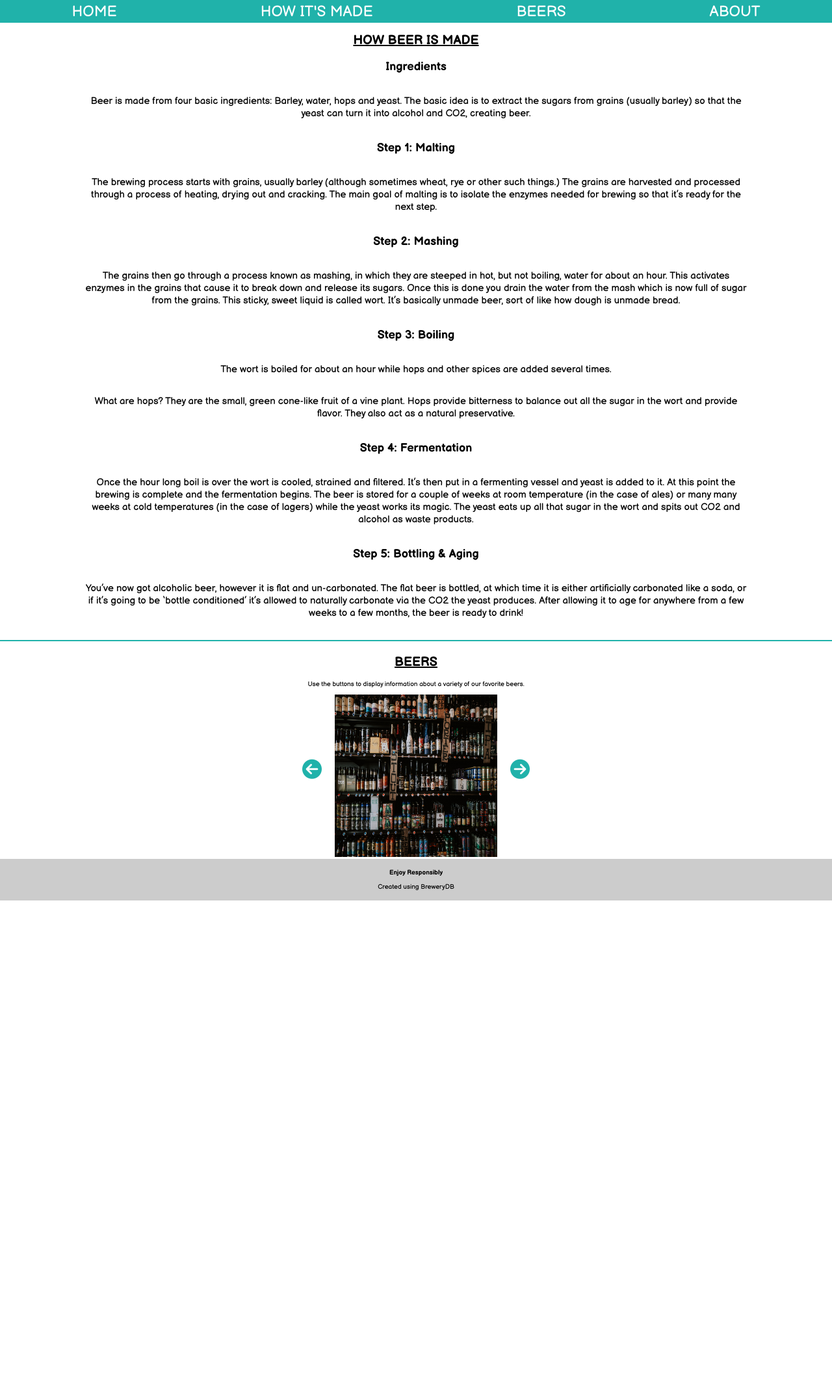
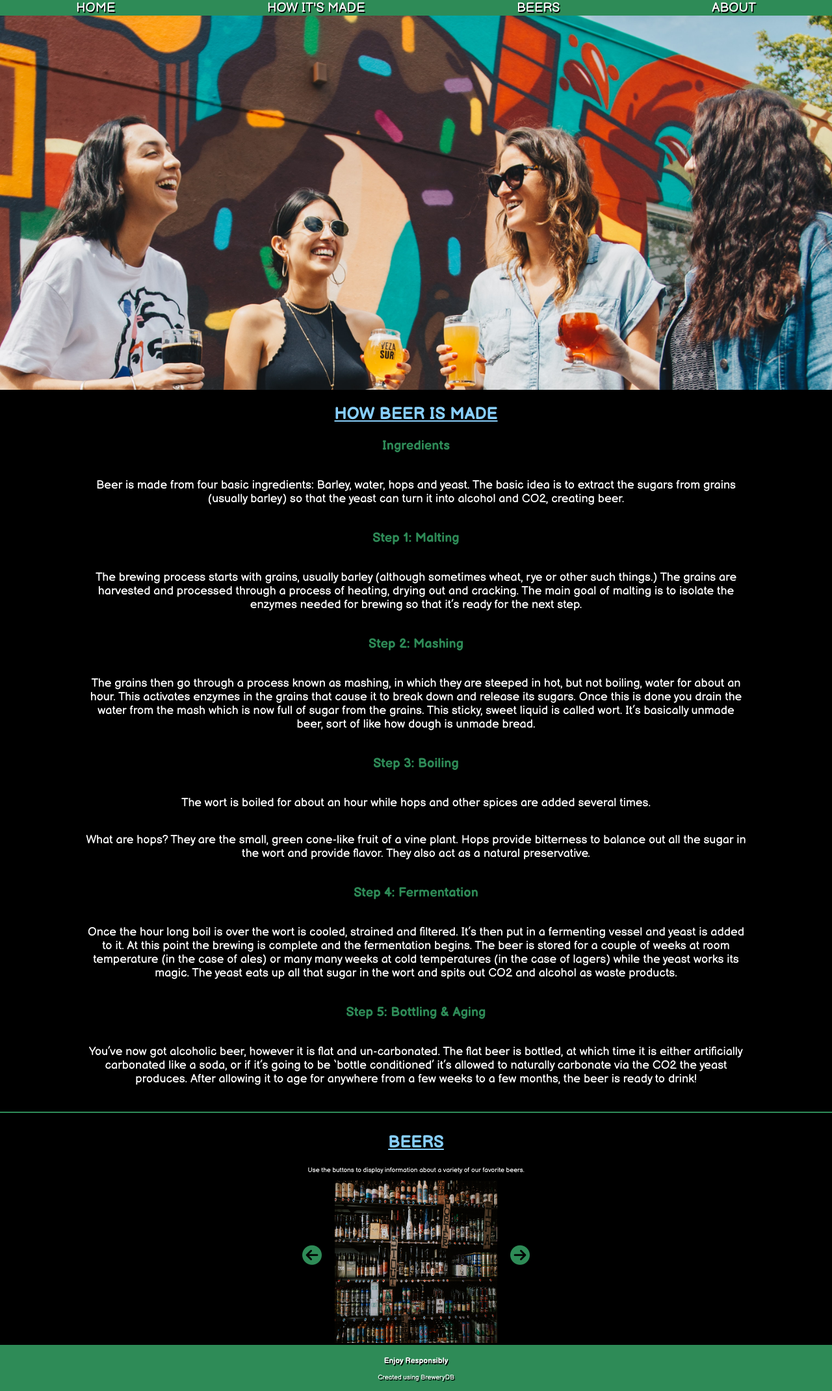
Before and after one commit to acwander/beer-aficionado, a PHP site: page / in a window 1280 px wide. Shown: the whole page at 65% size. Before the commit the page ends 1386 px from the top, so only its background shows below. Run offline with PHP 8.4, Linux system fonts and the light colour scheme; some libraries are stand-ins or nearby versions.

Commit message:
added banner img

```diff
--- a/css/style.css
+++ b/css/style.css
@@ -10,6 +10,8 @@ body {
   font-family: "Balsamiq Sans", cursive;
   margin: auto;
   text-align: center;
+  background-color: black;
+  color: white;
 }
 
 .container {
@@ -26,67 +28,75 @@ a:active {
 }
 
 /* header styles */
-#header {
-  background-color: lightseagreen;
-  color: white;
-  height: 3.5rem;
-  position: fixed;
-  display: inline-block;
-  width: 100%;
-  text-transform: uppercase;
-}
-
 .nav-container {
   display: flex;
   justify-content: space-around;
+  background-color: seagreen;
+  position: fixed;
+  width: 100%;
 }
 
 .nav-item {
-  margin: 0.35rem 0;
-  font-size: 2.3rem;
+  font-size: 2rem;
+  text-transform: uppercase;
+  color: white;
+  text-shadow: 0.15rem 0.15rem black;
 }
 
 .nav-item:hover {
-  color: gray;
+  color: grey;
+}
+
+.banner {
+  background-image: url(/images/banner.jpg);
+  background-size: cover;
+  background-repeat: no-repeat;
+  height: 60rem;
+  width: 100%;
 }
 
 /* mobile styling */
 @media (max-width: 600px) {
   .nav-item {
-    margin: 1rem 0;
     font-size: 1.2rem;
+  }
+  .banner {
+    height: 25rem;
   }
 }
 
 /* main content styles */
 #how-its-made {
-  margin-top: 5rem;
-  font-size: 2rem;
+  font-size: 2.6rem;
   text-transform: uppercase;
   text-decoration: underline;
+  color: lightskyblue;
 }
 
 .how-title {
-  font-size: 1.8rem;
+  font-size: 2rem;
+  color: seagreen;
 }
 
 .how-paragraph {
   display: inline-block;
   width: 80%;
-  font-size: 1.5rem;
+  font-size: 1.8rem;
 }
 
 .carousel-title {
-  font-size: 2rem;
+  font-size: 2.6rem;
   text-transform: uppercase;
   text-decoration: underline;
-  border-top: 2px solid lightseagreen;
-  padding-top: 2rem;
+  border-top: 2px solid seagreen;
+  padding-top: 3rem;
+  color: lightskyblue;
 }
 
 .carousel-container {
   display: flex;
   justify-content: center;
+  width: 100%;
 }
 
 .carousel-img > img {
@@ -101,7 +111,7 @@ a:active {
 
 .fas {
   font-size: 3rem;
-  color: lightseagreen;
+  color: seagreen;
 }
 
 .fas:hover {
@@ -115,30 +125,31 @@ a:active {
 
 .beer-name {
   display: inline-block;
-  font-size: 2rem;
+  font-size: 2.2rem;
 }
 
 .beer-abv,
 .beer-style {
-  font-size: 1.8rem;
+  font-size: 2rem;
 }
 
 .beer-desc {
   display: inline-block;
   width: 80%;
   height: 20rem;
-  font-size: 1.5rem;
+  font-size: 1.8rem;
   overflow: auto;
 }
 
 /* footer styles */
 #footer {
   padding: 0.5rem 0;
-  background-color: rgba(0, 0, 0, 0.2);
+  background-color: seagreen;
+  text-shadow: 0.15rem 0.15rem black;
 }
 
 footer > h3 {
-  font-size: 1rem;
+  font-size: 1.2rem;
 }
 
 footer > p {
@@ -146,5 +157,5 @@ footer > p {
 }
 
 .footer-link:hover {
-  text-decoration: underline;
+  color: grey;
 }
--- a/index.html
+++ b/index.html
@@ -35,6 +35,7 @@
             </div>
           </nav>
         </header>
+        <div class="banner"></div>
       </div>
       <div id="main content">
         <div>
--- a/js/app.js
+++ b/js/app.js
@@ -1,8 +1,8 @@
 let endpoint = "beers";
 const fixCORS = `https://cors-anywhere.herokuapp.com/`;
 const APIKEY = `267e0b1478baa842b500f2a4b17f73c5`;
-// let link = `${fixCORS}https://sandbox-api.brewerydb.com/v2/${endpoint}/?key=${APIKEY}`;
-const link = "./data.json";
+let link = `${fixCORS}https://sandbox-api.brewerydb.com/v2/${endpoint}/?key=${APIKEY}`;
+// const link = "/data.json";
 
 $.ajax({
   type: "GET",
```
Also changed, not shown: images/banner.jpg (added).
